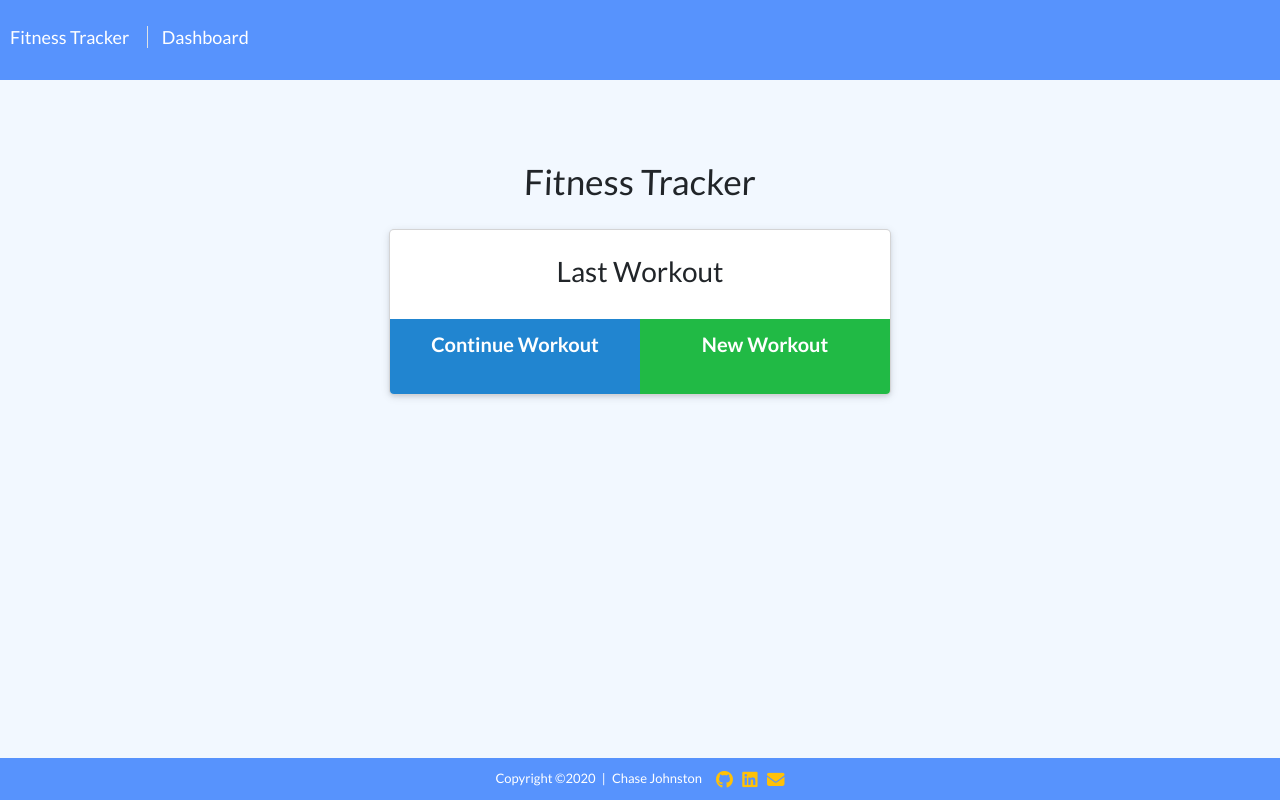
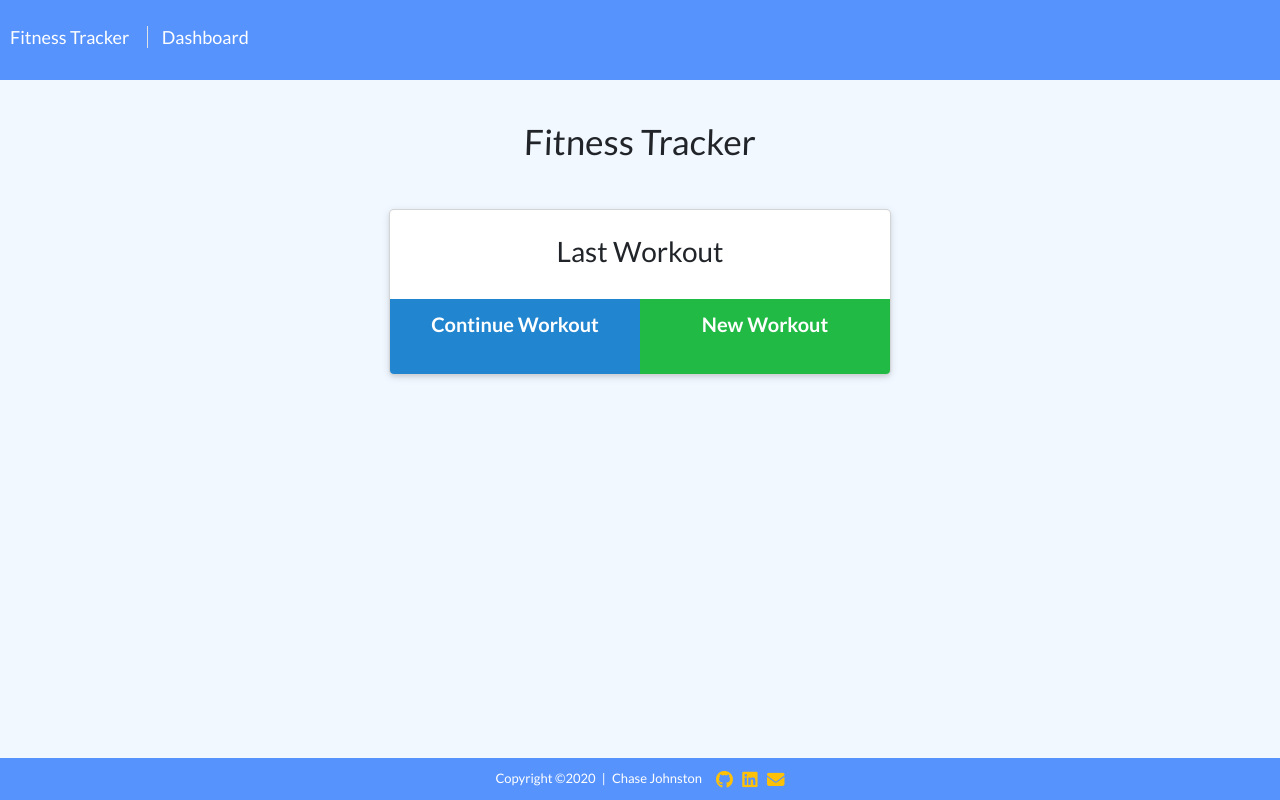
Before and after one commit to johnstoc13/Workout-Tracker, a website: page public/index.html in a window 1280 px wide. Drawn offline with nearby package versions, Linux system fonts and the light colour scheme; no server answers.

Commit message:
header style fix

```diff
--- a/public/style.css
+++ b/public/style.css
@@ -39,8 +39,8 @@ a:visited {
 }
 
 header {
-  height: 150px;
-  padding-top: 80px;
+  height: 130px;
+  padding-top: 40px;
   text-align: center;
   font-size: 1.5rem;
 }
```
